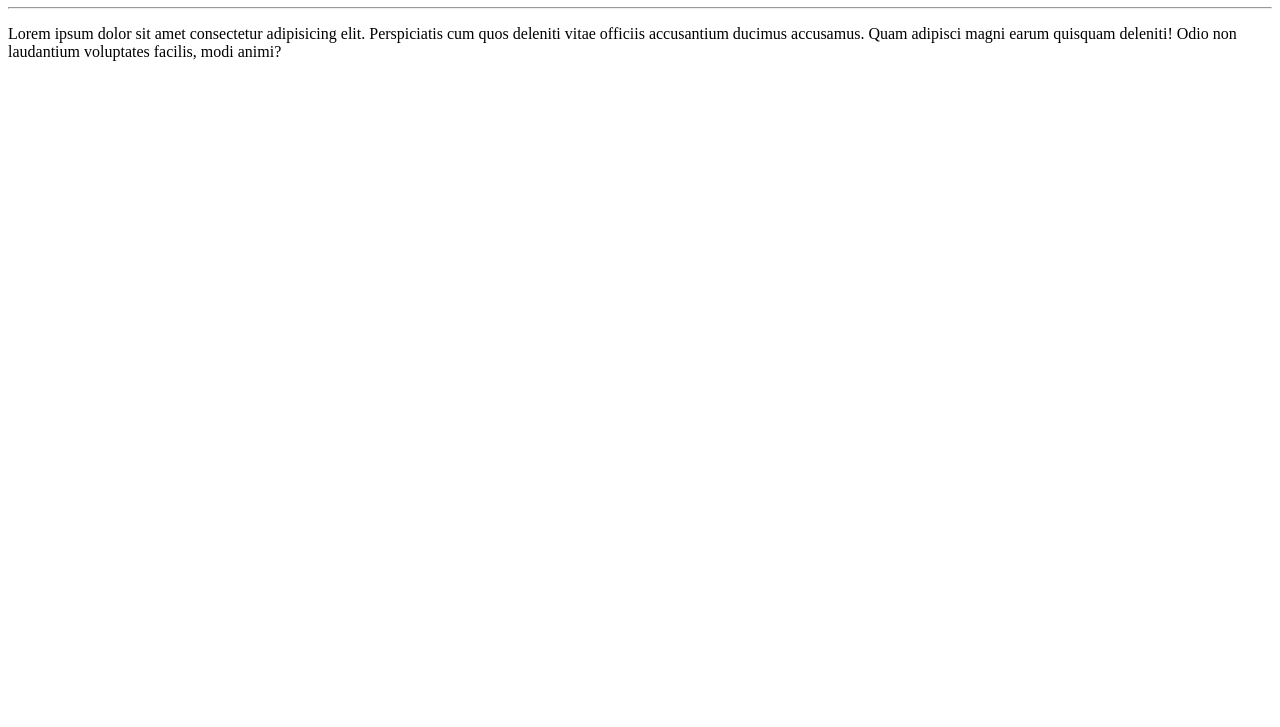
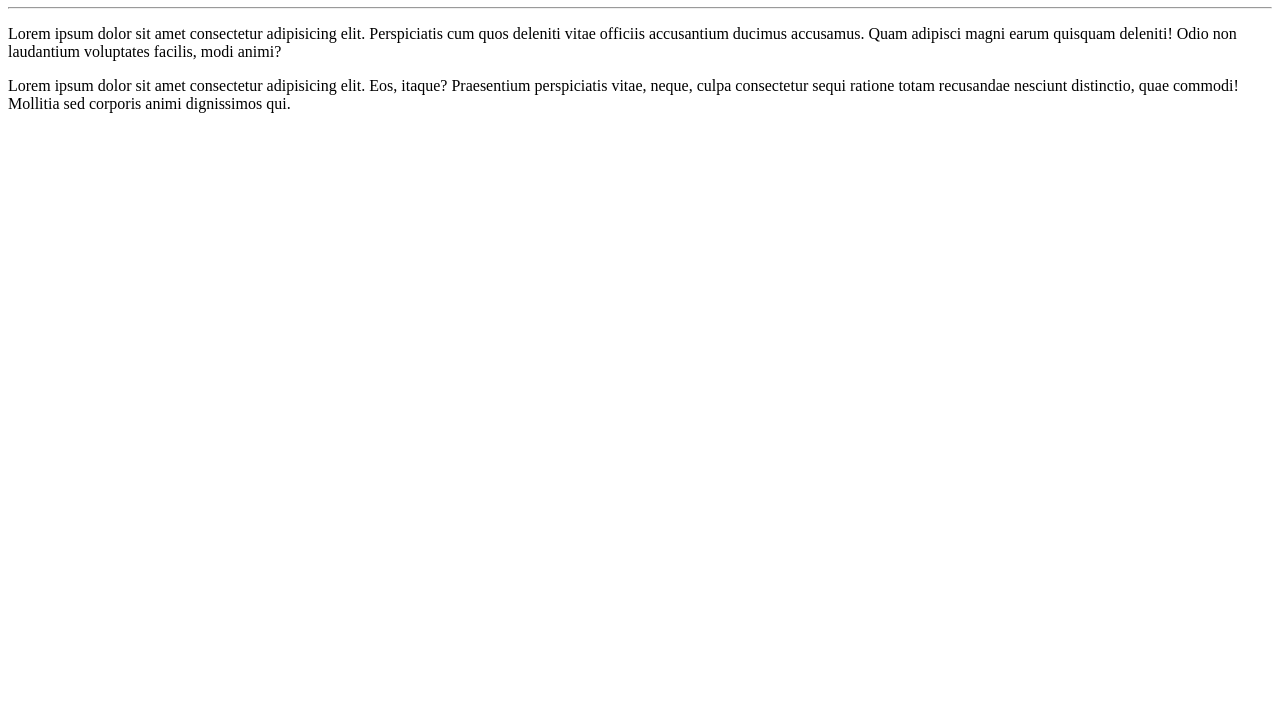
Before and after one commit to Danicp4/Ola-mundo, a plain HTML site: page site-exemplo/index.html in a window 1280 px wide. Shown: the part 73-800 px from the top of the page. Drawn offline with Linux system fonts and the light colour scheme.

Commit message:
adicionei um paragrafo

```diff
--- a/site-exemplo/index.html
+++ b/site-exemplo/index.html
@@ -9,6 +9,7 @@
     <h1>Olá, Mundo!</h1>
     <hr>
     <p>Lorem ipsum dolor sit amet consectetur adipisicing elit. Perspiciatis cum quos deleniti vitae officiis accusantium ducimus accusamus. Quam adipisci magni earum quisquam deleniti! Odio non laudantium voluptates facilis, modi animi?</p>
+    <p>Lorem ipsum dolor sit amet consectetur adipisicing elit. Eos, itaque? Praesentium perspiciatis vitae, neque, culpa consectetur sequi ratione totam recusandae nesciunt distinctio, quae commodi! Mollitia sed corporis animi dignissimos qui.</p>
 
 </body>
 </html>
```
